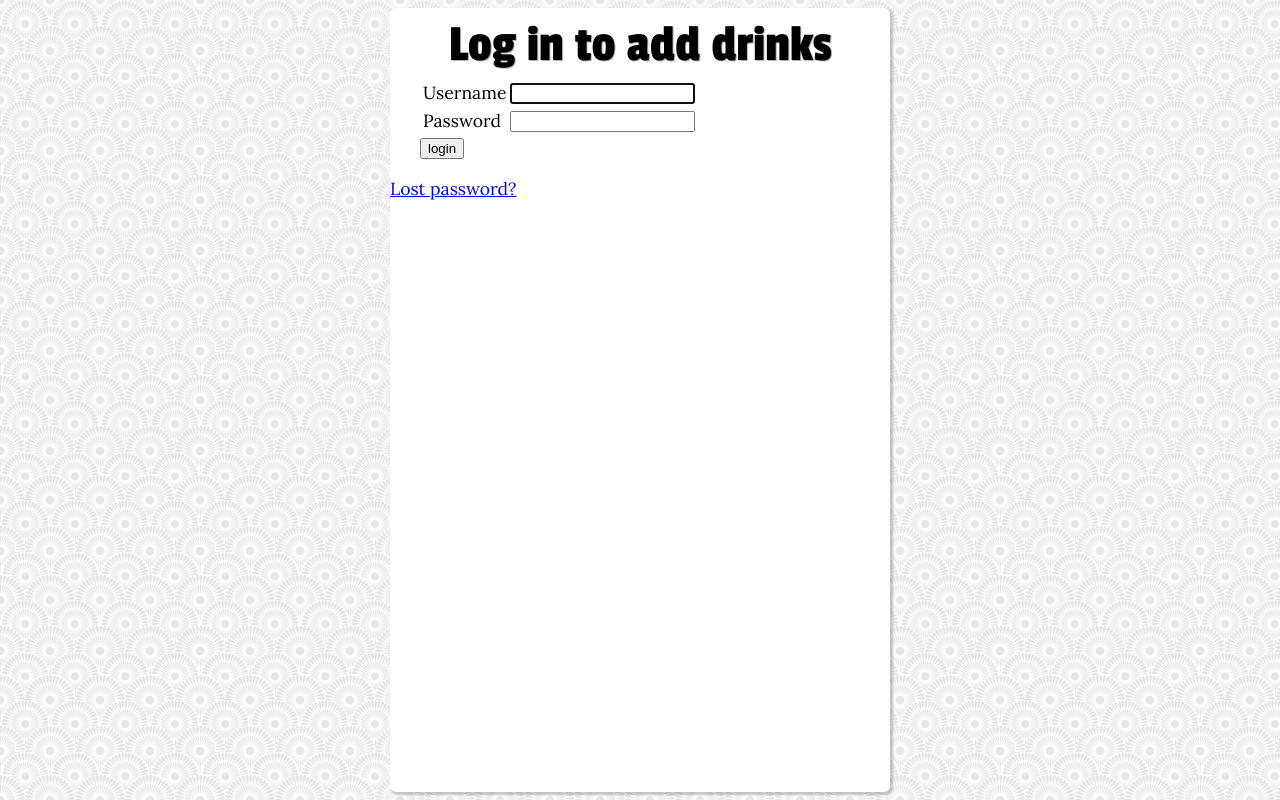
After one commit to jake-jake-jake/cocktails, a Django app: page /login/ in a window 1280 px wide. The commit adds this page. Run offline with Django 3.2, Linux system fonts and the light colour scheme.

Commit message:
Add login page

```diff
--- a/cocktails/cocktails/urls.py
+++ b/cocktails/cocktails/urls.py
@@ -14,7 +14,7 @@ Including another URLconf
     2. Add a URL to urlpatterns:  url(r'^blog/', include('blog.urls'))
 """
 from django.conf.urls import url, include
-from django.contrib import admin
+from django.contrib import admin, auth
 from drinks.views import render_index
 
 
@@ -23,8 +23,7 @@ from drinks.views import render_index
 urlpatterns = [
     url(r'^admin/', admin.site.urls),
     url(r'^', include('drinks.urls', )),
-    url(r'^accounts/login/$', 'django.contrib.auth.views.login',
-        {'template_name': 'admin/login.html'}),
+    url(r'^login/$', auth.views.login),
     url(r'^', include('django.contrib.auth.urls', )),
     url(r'^$', render_index),
 ]
--- a/cocktails/static/js/styles/cocktails.css
+++ b/cocktails/static/js/styles/cocktails.css
@@ -44,6 +44,13 @@ html {
 
 .appContainer ul {
   list-style-type: none;
+}
+
+.appContainer .loginForm {
+  font-family: inherit;
+  font-size: 1em;
+  margin-top: 3px;
+  padding-left: 30px;
 }
 
 .searchContainer {
--- /dev/null
+++ b/cocktails/static/templates/base.html
@@ -0,0 +1,19 @@
+<!DOCTYPE html>
+<html>
+  <head>
+    <title>You Look Thirsty</title>
+    {# Google Font #}
+    <link href='https://fonts.googleapis.com/css?family=Lora|Passion+One' rel='stylesheet' type='text/css'>
+    {% load staticfiles %}
+    <link rel="stylesheet" type="text/css" href="{% static "js/styles/cocktails.css" %}">
+    {% csrf_token %}
+
+  </head>
+  <body>
+
+  {% block content %}
+
+  {% endblock content %}
+
+  </body>
+</html>
--- /dev/null
+++ b/cocktails/static/templates/registration/login.html
@@ -0,0 +1,38 @@
+{% extends "base.html" %}
+
+{% block content %}
+<div class="appContainer">
+  <h1>Log in to add drinks</h1>
+  {% if form.errors %}
+  <p>Your username and password didn't match. Please try again.</p>
+  {% endif %}
+
+  {% if next %}
+      {% if user.is_authenticated %}
+      <p>Your account doesn't have access to this page. To proceed,
+      please login with an account that has access.</p>
+      {% else %}
+      <p>Please login to see this page.</p>
+      {% endif %}
+  {% endif %}
+
+  <form class="loginForm" method="post" action="{% url 'login' %}">
+  {% csrf_token %}
+    <table>
+    <tr>
+        <td>Username</td>
+        <td>{{ form.username }}</td>
+    </tr>
+    <tr>
+        <td>Password</td>
+        <td>{{ form.password }}</td>
+    </tr>
+    </table>
+    <input type="submit" value="login" />
+    <input type="hidden" name="next" value="{{ next }}" />
+  </form>
+
+  {# Assumes you setup the password_reset view in your URLconf #}
+  <p><a href="{% url 'password_reset' %}">Lost password?</a></p>
+</div>
+{% endblock %}
```
Also changed, not shown: cocktails/static/templates/index.html (+7 -15 lines), cocktails/db.sqlite3.
